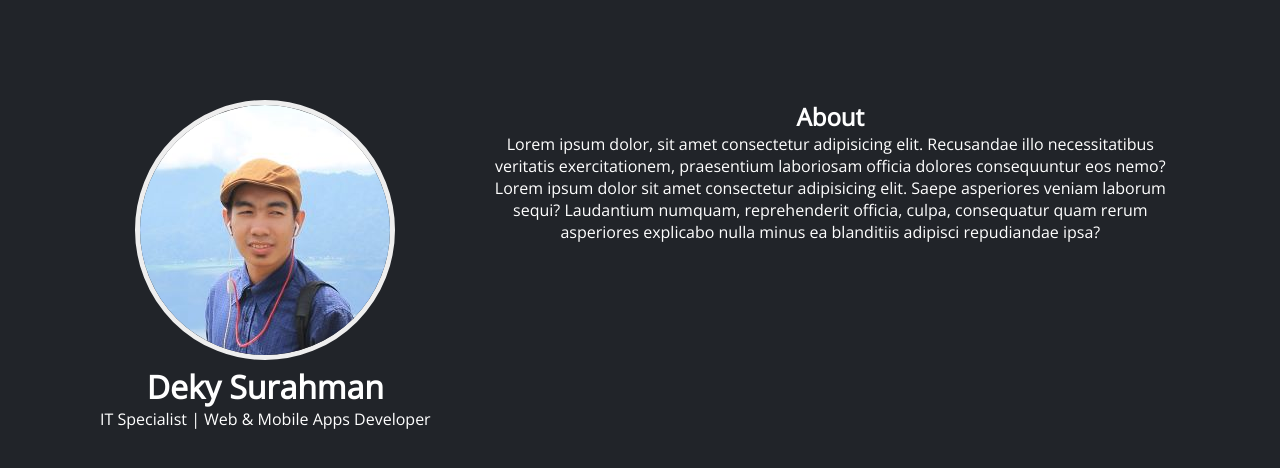
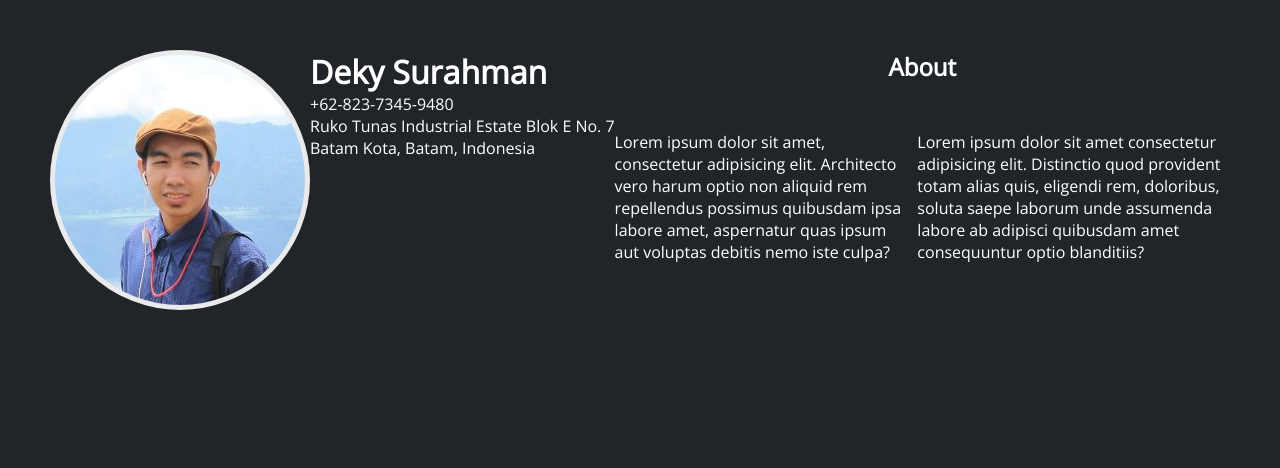
Before and after one commit to dekysurahman/simple-portfolio, a plain HTML site: page index.html in a window 1280 px wide. Drawn offline with Linux system fonts and the light colour scheme.

Commit message:
Update content and change style.

```diff
--- a/css/style.css
+++ b/css/style.css
@@ -15,29 +15,37 @@ body {
 }
 
 .container {
-  display: grid;
-  grid-template-areas:
-    "hero about"
-    "hero about";
-  gap: 50px;
-  margin: 100px;
+  margin: 50px;
 }
 
-.hero {
-  grid-area: "hero";
-  place-items: center center;
-  text-align: center;
-  grid-column: 1;
+.header {
+  display: grid;
+  grid-template-areas: "photo profile profile about about about";
 }
 
-.hero img {
+.photo {
+  width: 250px;
+  height: 250px;
+  grid-area: "photo";
+  background-image: url(../img/profile.png);
   border-radius: 50%;
-  border: 5px solid #eee;
+  border: 5px solid #eaeaea;
+}
+
+.profile {
+  height: 250px;
+  grid-area: "profile";
 }
 
 .about {
+  height: 250px;
   grid-area: "about";
-  place-items: center center;
-  text-align: center;
-  grid-column: 0.5;
+  display: flex;
+  flex-direction: column;
+  place-items: center;
+  gap: 10px;
 }
+
+.content {
+  flex-direction: row;
+}
--- a/index.html
+++ b/index.html
@@ -11,23 +11,36 @@
     <title>Deky Surahman</title>
   </head>
   <body>
-    <!-- Container -->
     <div class="container">
-      <!-- Hero -->
-      <div class="hero">
-        <img src="img/profile.png" alt="profile" />
+      <div class="header">
+        <div class="photo"></div>
+        <div class="profile">
           <h1>Deky Surahman</h1>
-        <p>IT Specialist | Web & Mobile Apps Developer</p>
+          <p>+62-823-7345-9480</p>
+          <p>Ruko Tunas Industrial Estate Blok E No. 7</p>
+          <p>Batam Kota, Batam, Indonesia</p>
         </div>
-
-      <!-- About -->
         <div class="about">
           <h2>About</h2>
-        <p>Lorem ipsum dolor, sit amet consectetur adipisicing elit. Recusandae illo necessitatibus veritatis exercitationem, praesentium laboriosam officia dolores consequuntur eos nemo?</p>
+          <div class="about content">
+            <div class="content about1">
               <p>
-          Lorem ipsum dolor sit amet consectetur adipisicing elit. Saepe asperiores veniam laborum sequi? Laudantium numquam, reprehenderit officia, culpa, consequatur quam rerum asperiores explicabo nulla minus ea blanditiis adipisci
-          repudiandae ipsa?
+                Lorem ipsum dolor sit amet, consectetur adipisicing elit.
+                Architecto vero harum optio non aliquid rem repellendus possimus
+                quibusdam ipsa labore amet, aspernatur quas ipsum aut voluptas
+                debitis nemo iste culpa?
               </p>
+            </div>
+            <div class="content about2">
+              <p>
+                Lorem ipsum dolor sit amet consectetur adipisicing elit.
+                Distinctio quod provident totam alias quis, eligendi rem,
+                doloribus, soluta saepe laborum unde assumenda labore ab
+                adipisci quibusdam amet consequuntur optio blanditiis?
+              </p>
+            </div>
+          </div>
+        </div>
       </div>
     </div>
   </body>
```
Lines whose indentation alone changed are shown as unchanged.
